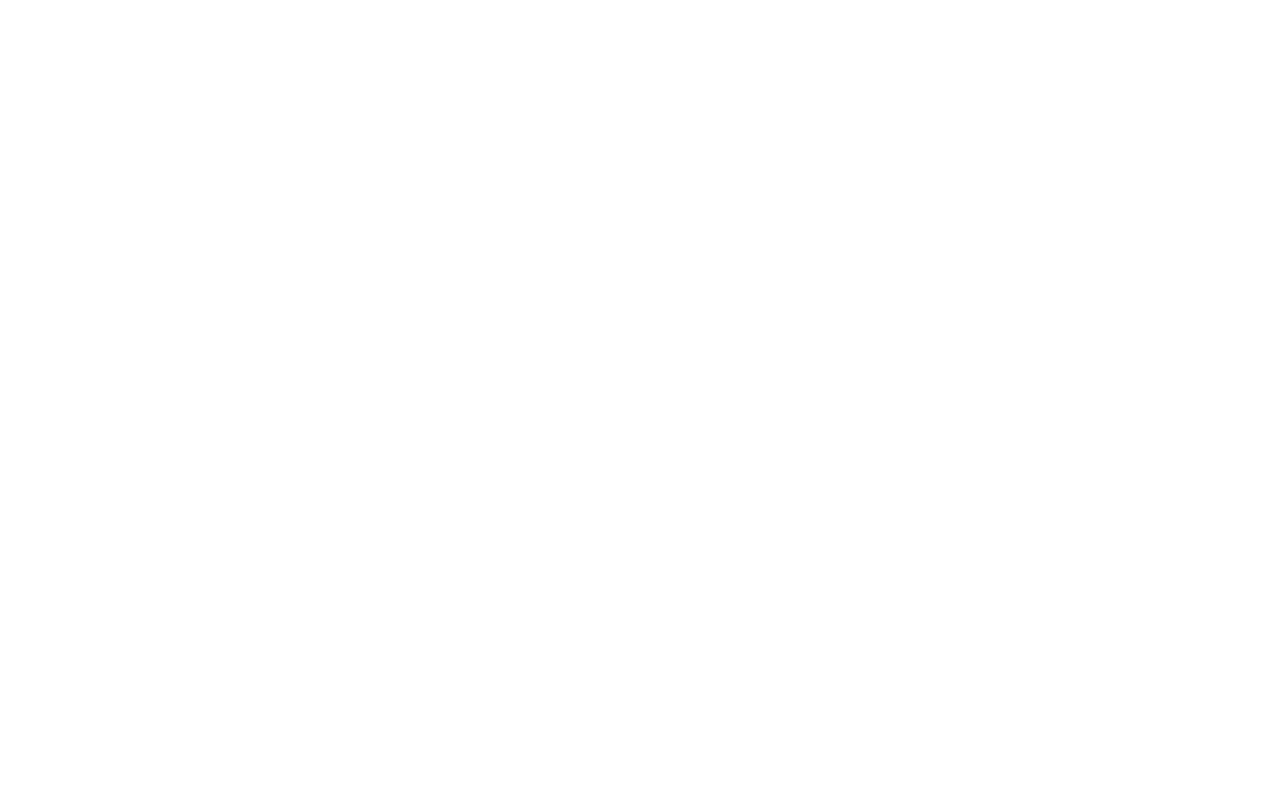
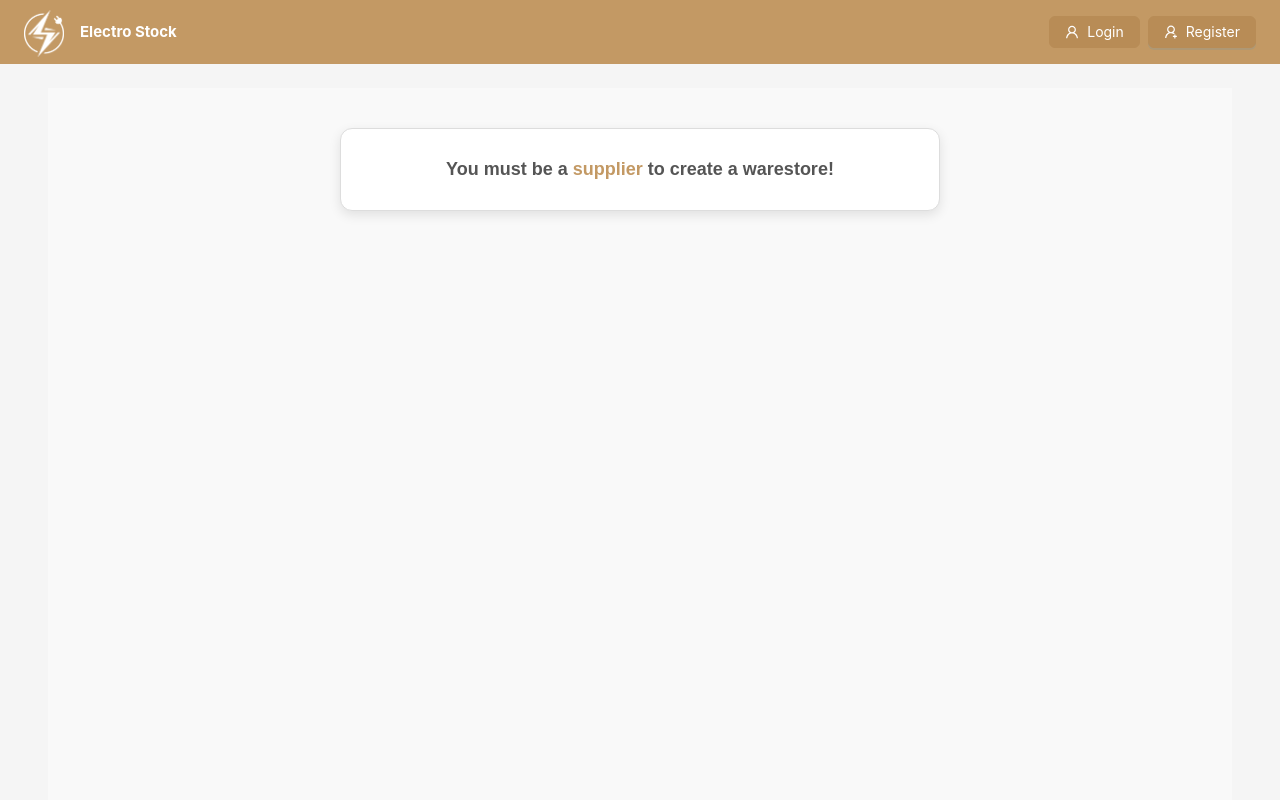
Before and after one commit to ohorodnichuk17/electrostock, a React (Vite) app: page /warestore/create in a window 1280 px wide. Before the commit this address had no page. Shown: the top 800 px of the page. Built offline with nearby package versions, Linux system fonts and the light colour scheme.

Commit message:
add WarestoreCreatePage

```diff
--- a/src/App.tsx
+++ b/src/App.tsx
@@ -6,6 +6,7 @@
 import LoginPage from "./components/authentication/LoginPage.tsx";
 import RegisterSuccessPage from "./components/authentication/RegisterSuccessPage.tsx";
 import MainPage from "./components/MainPage/MainPage.tsx";
+import WarestoreCreatePage from "./components/warestore/WarestoreCreatePage.tsx";
 
 function App() {
   const [count, setCount] = useState(0)
@@ -18,6 +19,8 @@
             <Route path="register" element={<RegisterPage />}/>
             <Route path="login" element={<LoginPage />}/>
             <Route path="register-success" element={<RegisterSuccessPage />} />
+
+            <Route path={"warestore/create"} element={<WarestoreCreatePage />} />
         </Route>
       </Routes>
     </>
--- a/src/components/containers/DefaultHeader.tsx
+++ b/src/components/containers/DefaultHeader.tsx
@@ -5,7 +5,7 @@
 import { useAppDispatch, useAppSelector } from "../../hooks/redux";
 import { BackButton } from "../button/BackButton.tsx";
 import * as React from "react";
-import Logo from "../../assets/logo.png"
+import Logo from "../../assets/logo.png";
 
 const { Header } = Layout;
 
@@ -50,7 +50,6 @@
                     Electro Stock
                 </div>
             </div>
-
 
             <Menu
                 theme="dark"
--- /dev/null
+++ b/src/components/warestore/WarestoreCreatePage.tsx
@@ -0,0 +1,118 @@
+import { useState } from "react";
+import { useAppSelector } from "../../hooks/redux";
+import { useNavigate } from "react-router-dom";
+import { IWareStoreCreate } from "../../interfaces/warestore";
+import { apiClient } from "../../utils/api/apiClient.ts";
+import { Button, Form, Input, message } from "antd";
+
+export default function WarestoreCreatePage() {
+    const [loading, setLoading] = useState(false);
+    const { isSupplier } = useAppSelector(state => state.authentication);
+    const navigate = useNavigate();
+
+    const onFinish = async (data: IWareStoreCreate) => {
+        setLoading(true);
+        try {
+            await apiClient.post('api/ware-store/create', data);
+            message.success('Warestore created successfully');
+            navigate(-1);
+        } catch (error) {
+            console.log('Warestore creation error: ', error);
+            message.error('Warestore creation failed');
+        } finally {
+            setLoading(false);
+        }
+    };
+
+    return (
+        <div style={{
+            padding: '40px 20px',
+            backgroundColor: '#f9f9f9',
+            minHeight: '100vh',
+            fontFamily: 'Arial, sans-serif'
+        }}>
+            <div style={{
+                maxWidth: '600px',
+                margin: '0 auto',
+                backgroundColor: '#ffffff',
+                borderRadius: '12px',
+                boxShadow: '0 4px 12px rgba(0, 0, 0, 0.1)',
+                padding: '30px',
+                border: '1px solid #ddd'
+            }}>
+                {!isSupplier ? (
+                    <div style={{
+                        textAlign: 'center',
+                        color: '#555',
+                        fontSize: '18px',
+                        fontWeight: 'bold'
+                    }}>
+                        You must be a <span style={{ color: '#C39964' }}>supplier</span> to create a warestore!
+                    </div>
+                ) : (
+                    <>
+                        <h1 style={{
+                            color: '#C39964',
+                            fontSize: '28px',
+                            fontWeight: 'bold',
+                            marginBottom: '20px',
+                            textAlign: 'center'
+                        }}>
+                            Create Warestore
+                        </h1>
+                        <Form
+                            layout="vertical"
+                            onFinish={onFinish}
+                            style={{
+                                display: 'flex',
+                                flexDirection: 'column',
+                                gap: '20px'
+                            }}
+                        >
+                            <Form.Item
+                                label={<span style={{ color: '#333', fontWeight: 'bold' }}>Name</span>}
+                                name="name"
+                                rules={[{ required: true, message: 'Please enter warestore name!' }]}
+                            >
+                                <Input
+                                    placeholder="Enter warestore name"
+                                    style={{
+                                        height: '45px',
+                                        borderRadius: '8px',
+                                        border: '1px solid #ddd',
+                                        fontSize: '16px'
+                                    }}
+                                />
+                            </Form.Item>
+
+                            <Form.Item>
+                                <Button
+                                    type="primary"
+                                    htmlType="submit"
+                                    loading={loading}
+                                    style={{
+                                        backgroundColor: '#C39964',
+                                        borderColor: '#C39964',
+                                        height: '45px',
+                                        fontSize: '16px',
+                                        fontWeight: 'bold',
+                                        borderRadius: '8px',
+                                        transition: 'background-color 0.3s ease'
+                                    }}
+                                    onMouseEnter={(e) => {
+                                        e.currentTarget.style.backgroundColor = '#b38954';
+                                    }}
+                                    onMouseLeave={(e) => {
+                                        e.currentTarget.style.backgroundColor = '#C39964';
+                                    }}
+                                >
+                                    Submit
+                                </Button>
+                            </Form.Item>
+                        </Form>
+                    </>
+                )}
+            </div>
+        </div>
+    );
+}
--- /dev/null
+++ b/src/interfaces/warestore/index.ts
@@ -0,0 +1,16 @@
+import {IComponentItem} from "../component";
+
+export interface IWareStoreItem {
+    id: number;
+    name: string;
+    components: IComponentItem[];
+}
+
+export interface IWareStoreCreate {
+    name: string;
+}
+
+export interface IWareStoreEdit {
+    id: number;
+    name: string;
+}
```
Also changed, not shown: src/interfaces/component/index.ts (added, +37 -0 lines).
